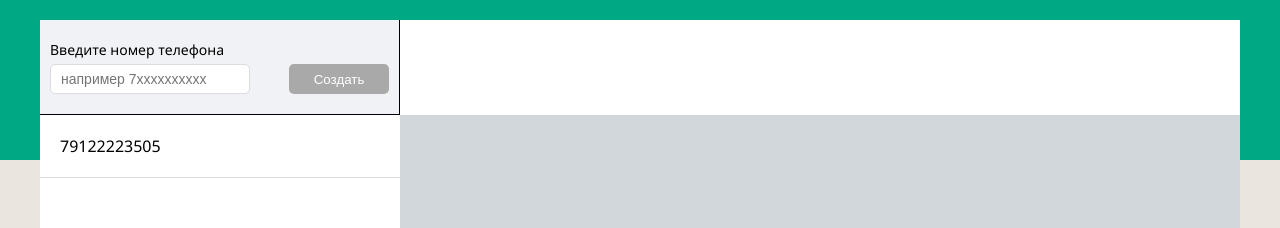
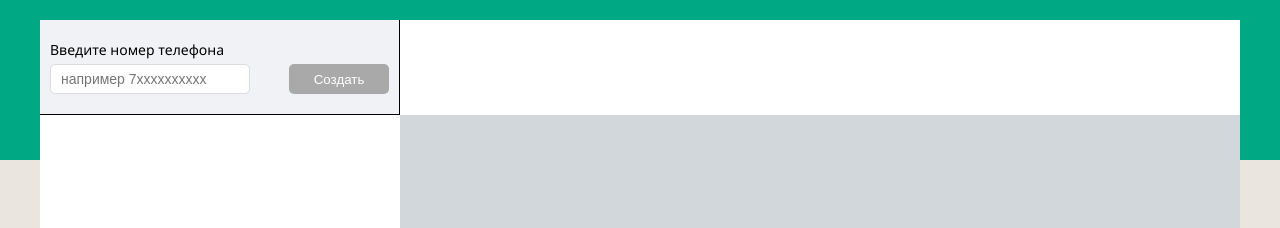
Before and after one commit to TheVadiratti/green-wa-messenger, a Next.js app: page / in a window 1280 px wide. Shown: the top 228 px of the page. Built offline with nearby package versions, Linux system fonts and the light colour scheme.

Commit message:
feat: добавить добавление и переключение чатов

```diff
--- a/src/components/CreateForm/CreateForm.tsx
+++ b/src/components/CreateForm/CreateForm.tsx
@@ -1,11 +1,31 @@
-import { useState } from 'react';
+import {
+  useState,
+  Dispatch,
+  SetStateAction,
+  FormEventHandler,
+} from 'react';
 import Styles from './CreateForm.module.css';
+import { TDialog } from '../../types';
 
-export default function CreateForm() {
+type Props = {
+  dialogs: TDialog[];
+  addDialog: Dispatch<SetStateAction<TDialog[]>>;
+  setCurrentDialog: Dispatch<SetStateAction<string>>;
+};
+
+export default function CreateForm({ dialogs, addDialog, setCurrentDialog }: Props) {
   const [telValue, setTelValue] = useState('');
 
+  const createDialog: FormEventHandler<HTMLFormElement> = (e) => {
+    e.preventDefault();
+
+    addDialog([{ tel: telValue }, ...dialogs]);
+    setCurrentDialog(telValue);
+    setTelValue('');
+  };
+
   return (
-    <form className={Styles.form}>
+    <form className={Styles.form} onSubmit={createDialog}>
       <label htmlFor='telephone' className={Styles.label}>
         Введите номер телефона
         <input
--- a/src/components/Dialog/Dialog.module.css
+++ b/src/components/Dialog/Dialog.module.css
@@ -10,8 +10,12 @@
 }
 
 .cntChecked {
-  background-color: #f0f2f5;
+  background-color: #d1d7db;
   cursor: inherit;
+}
+
+.cntChecked:hover {
+  background-color: #d1d7db;
 }
 
 .tel {
--- a/src/components/Dialog/Dialog.tsx
+++ b/src/components/Dialog/Dialog.tsx
@@ -1,13 +1,20 @@
+import { Dispatch, SetStateAction } from 'react';
 import Styles from './Dialog.module.css';
 
 type Props = {
+  tel: string;
+  setCurrDialog: Dispatch<SetStateAction<string>>;
   isChecked: boolean;
 };
 
-export default function Dialog({ isChecked }: Props) {
+export default function Dialog({ tel, setCurrDialog, isChecked }: Props) {
+  const setCurr = () => {
+    setCurrDialog(tel);
+  };
+
   return (
-    <li className={`${Styles.cnt} ${isChecked && Styles.cntChecked}`}>
-      <p className={Styles.tel}>79122223505</p>
+    <li className={`${Styles.cnt} ${isChecked && Styles.cntChecked}`} onClick={setCurr}>
+      <p className={Styles.tel}>{tel}</p>
     </li>
   );
 }
--- a/src/components/Messenger/Messenger.module.css
+++ b/src/components/Messenger/Messenger.module.css
@@ -15,5 +15,5 @@
 }
 
 .chat {
-  background-color: #d1d7db;;
+  background-color: #d1d7db;
 }
--- a/src/components/Messenger/Messenger.tsx
+++ b/src/components/Messenger/Messenger.tsx
@@ -1,14 +1,26 @@
+import { useState } from 'react';
 import Styles from './Messenger.module.css';
 import CreateForm from '../CreateForm/CreateForm';
 import Dialog from '../Dialog/Dialog';
+import { TDialog } from '../../types';
 
 export default function Messenger() {
+  const [dialogs, setDialogs] = useState<TDialog[]>([]);
+  const [currDialog, setCurrDialog] = useState('');
+
   return (
     <div className={Styles.window}>
-      <CreateForm />
+      <CreateForm dialogs={dialogs} addDialog={setDialogs} setCurrentDialog={setCurrDialog} />
       <div></div>
       <ul className={Styles.dialogsList}>
-          <Dialog isChecked={false} />
+        {dialogs.map((dialog, i) => (
+          <Dialog
+            tel={dialog.tel}
+            isChecked={dialog.tel === currDialog}
+            setCurrDialog={setCurrDialog}
+            key={i}
+          />
+        ))}
       </ul>
       <div className={Styles.chat}>
       </div>
--- /dev/null
+++ b/src/types.ts
@@ -0,0 +1,5 @@
+type TDialog = {
+  tel: string;
+};
+
+export { TDialog };
```
